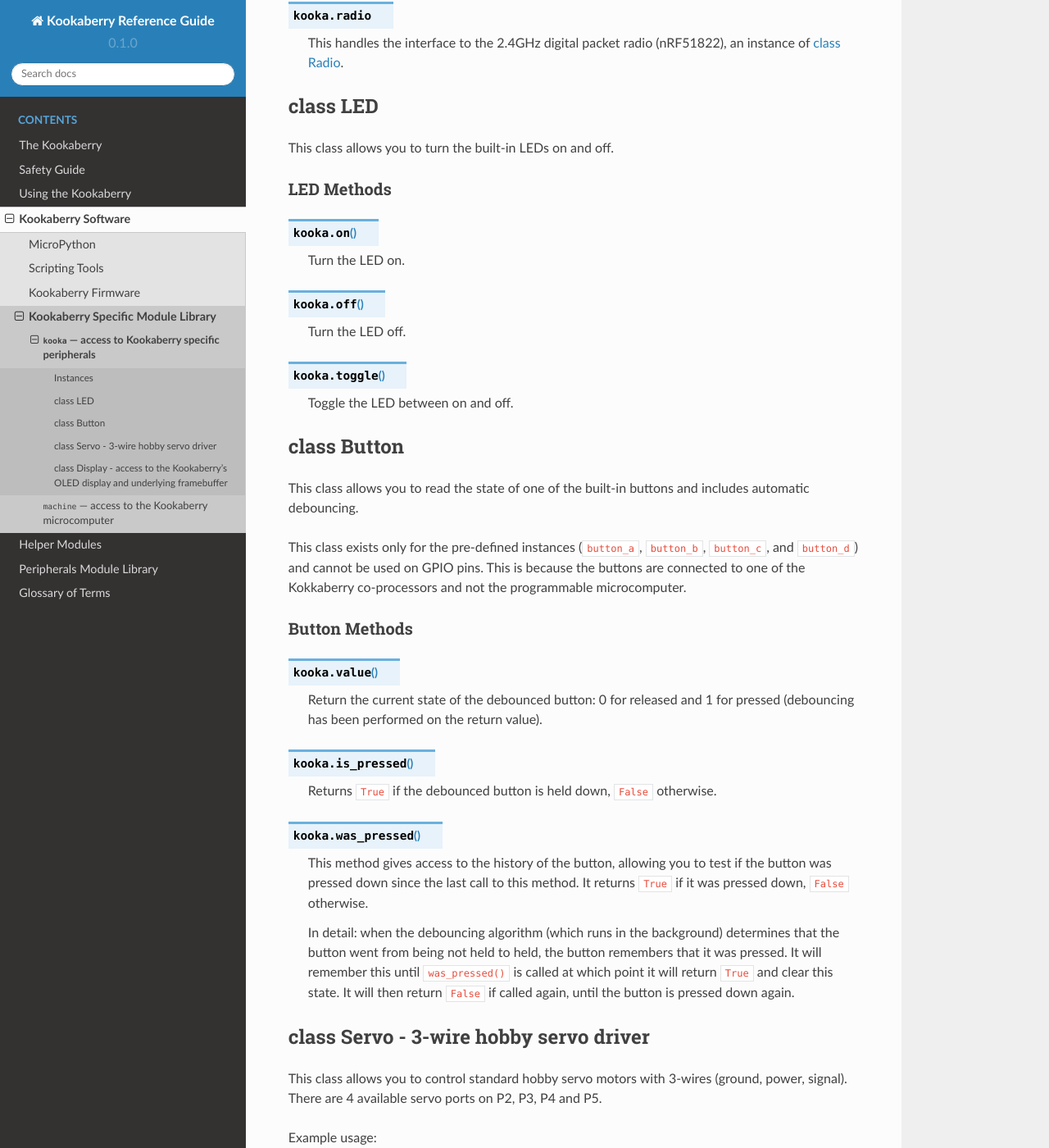
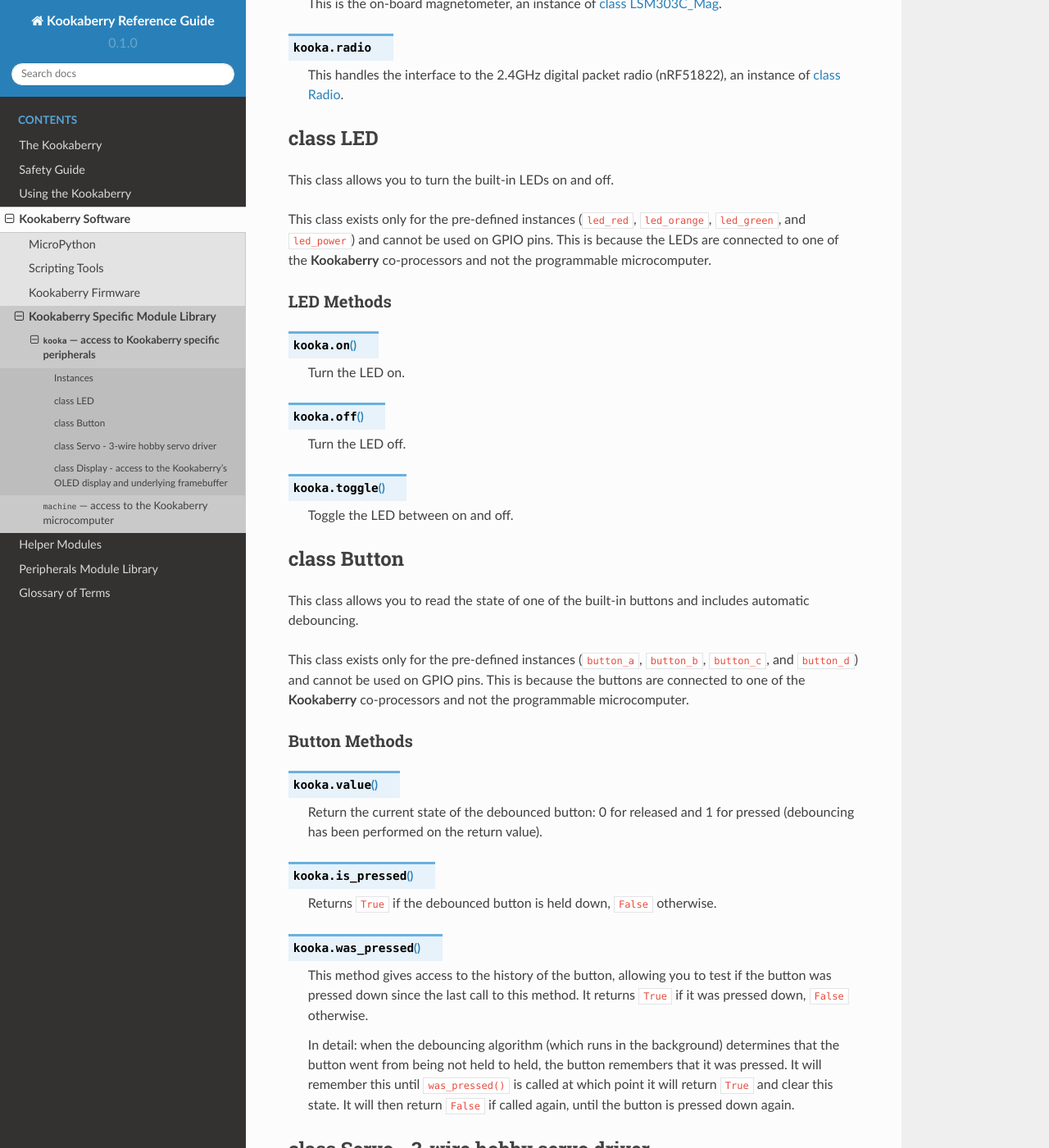
Before and after one commit to TDStrasser/Kookaberry-Reference-Guide, a Sphinx documentation site: the page built from docs/source/kooka.rst, in a window 1280 px wide and 1400 px high, scrolled down 1077 px. Shown: the whole window at 82% size. Built offline with Sphinx 7.4.7 and the Read the Docs theme 2.0.0, drawn with Linux system fonts in a browser that asks for light colours; some of the changed text lies outside the part shown.

Commit message:
Correct typos and formatting

```diff
--- a/docs/source/kooka.rst
+++ b/docs/source/kooka.rst
@@ -17,8 +17,9 @@
     led_red
     led_orange
     led_green
+    led_power
 
-    These objects give access to the three LEDs on the **Kookaberry**.  They are
+    These objects give access to the three LEDs on the the front of the **Kookaberry** and the green power LED on the rear.  They are
     instances of :ref:`kooka.LED`.
 
 .. data::
@@ -62,6 +63,10 @@
 
 This class allows you to turn the built-in LEDs on and off.
 
+This class exists only for the pre-defined instances (``led_red``, ``led_orange``, ``led_green``, and ``led_power``)
+and cannot be used on GPIO pins.
+This is because the LEDs are connected to one of the **Kookaberry** co-processors and not the programmable microcomputer.
+
 LED Methods
 -----------
 
@@ -86,7 +91,7 @@
 
 This class exists only for the pre-defined instances (``button_a``, ``button_b``, ``button_c``, and ``button_d``)
 and cannot be used on GPIO pins.
-This is because the buttons are connected to one of the Kokkaberry co-processors and not the programmable microcomputer.
+This is because the buttons are connected to one of the **Kookaberry** co-processors and not the programmable microcomputer.
 
 Button Methods
 --------------
```
